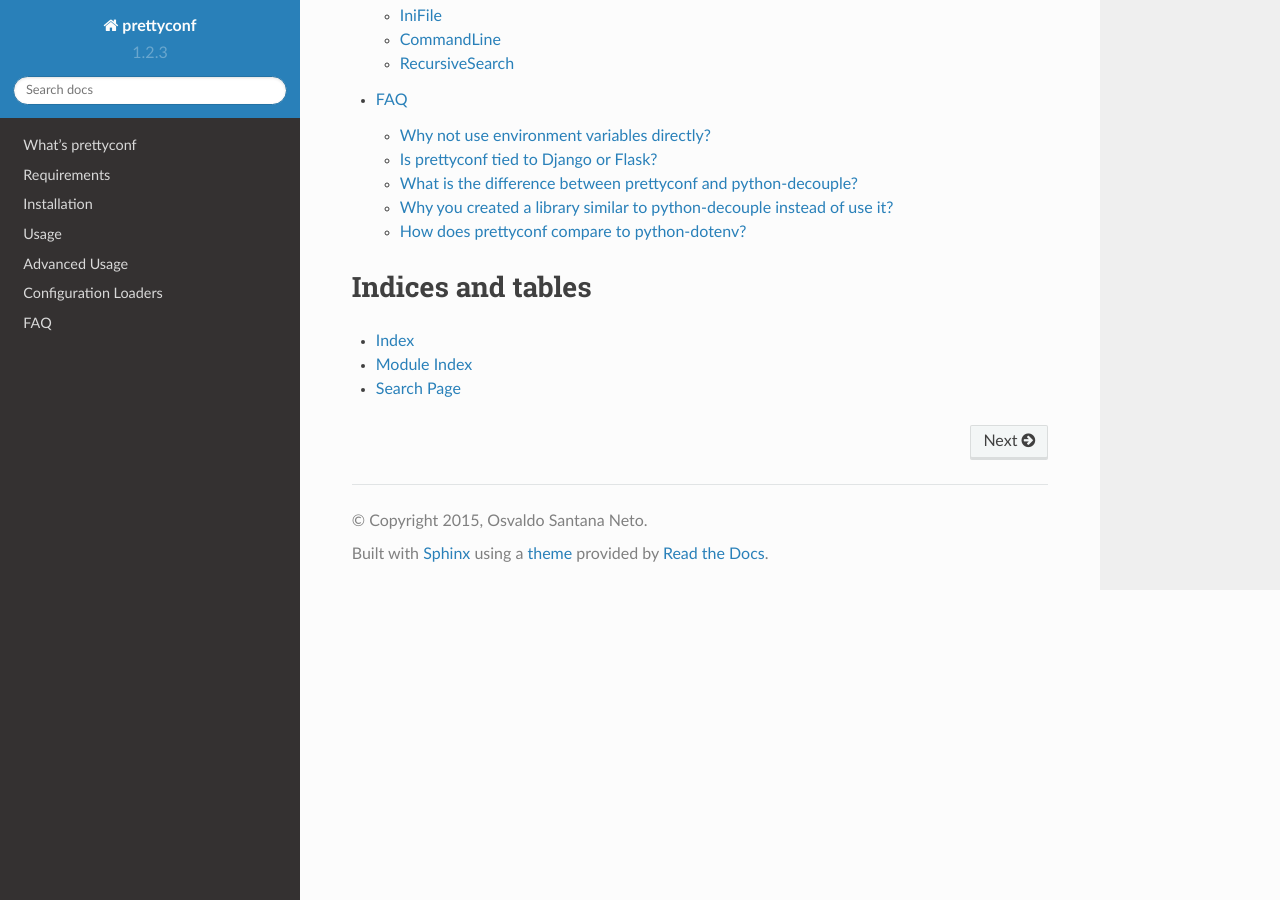
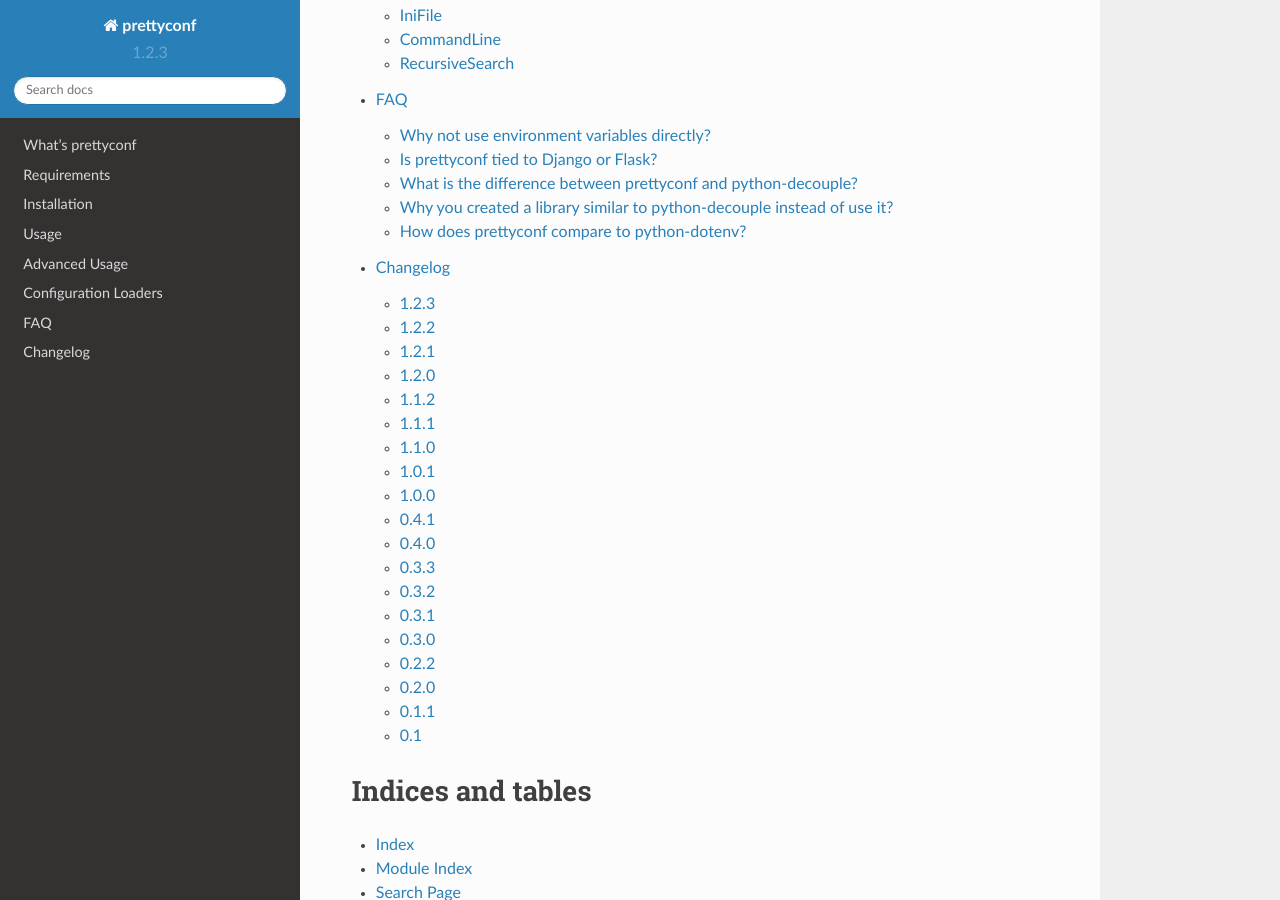
Before and after one commit to osantana/prettyconf, a Sphinx documentation site: the page built from docs/source/index.rst, in a window 1280 px wide and 900 px high, scrolled down 624 px. Built offline with Sphinx 7.4.7 and the Read the Docs theme 2.0.0, drawn with Linux system fonts in a browser that asks for light colours.

Commit message:
Added changelog to the docs

```diff
--- a/docs/source/index.rst
+++ b/docs/source/index.rst
@@ -17,6 +17,7 @@
    advanced.rst
    loaders.rst
    faq.rst
+   changelog.rst
 
 
 Indices and tables
```
Also changed, not shown: docs/source/changelog.rst (added, +10 -0 lines).
